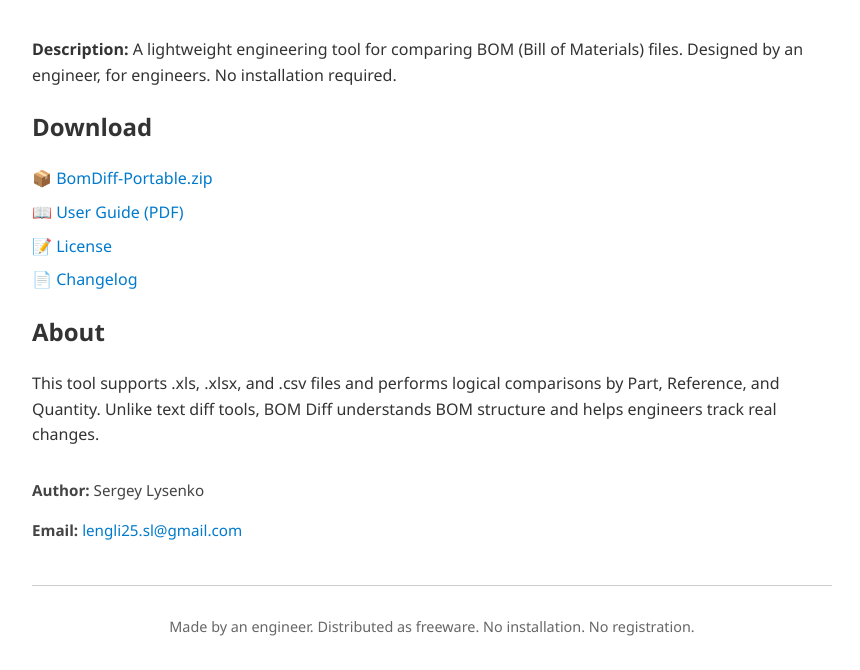
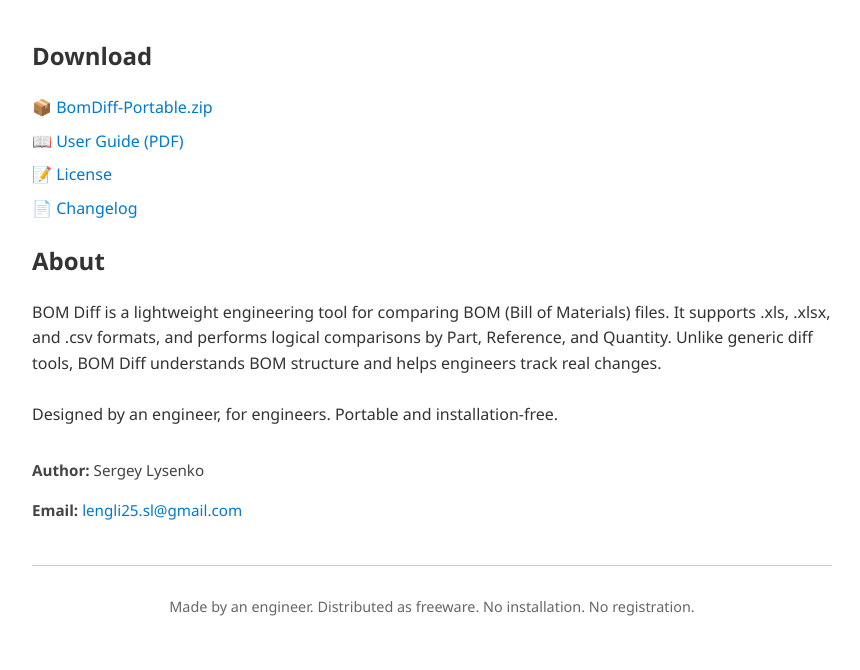
Before and after one commit to lengli25/bom-diff-portable, a plain HTML site: page docs/index.html in a window 1280 px wide. Shown: the part 1144-1814 px from the top of the page, without its empty margins (208-1068 px from the left). Drawn offline with Linux system fonts and the light colour scheme.

Commit message:
Update index.html

```diff
--- a/docs/index.html
+++ b/docs/index.html
@@ -70,8 +70,6 @@
   <img src="https://img.shields.io/github/v/release/lengli25/bom-diff-portable" alt="Latest Release" style="margin-right: 10px;">
   </div>
 
-  <p><strong>Description:</strong> A lightweight engineering tool for comparing BOM (Bill of Materials) files. Designed by an engineer, for engineers. No installation required.</p>
-
   <h2>Download</h2>
   <ul>
     <li><a href="https://github.com/lengli25/bom-diff-portable/releases/download/v2.2.1/BomDiff-Portable.zip">📦 BomDiff-Portable.zip</a></li>
@@ -81,7 +79,12 @@
   </ul>
 
   <h2>About</h2>
-  <p>This tool supports .xls, .xlsx, and .csv files and performs logical comparisons by Part, Reference, and Quantity. Unlike text diff tools, BOM Diff understands BOM structure and helps engineers track real changes.</p>
+  <p>
+  BOM Diff is a lightweight engineering tool for comparing BOM (Bill of Materials) files. It supports .xls, .xlsx, and .csv formats, and performs logical comparisons by Part, Reference, and Quantity.
+  Unlike generic diff tools, BOM Diff understands BOM structure and helps engineers track real changes.
+  <br><br>
+  Designed by an engineer, for engineers. Portable and installation-free.
+  </p>
 
   <div class="author">
     <p><strong>Author:</strong> Sergey Lysenko</p>
```
